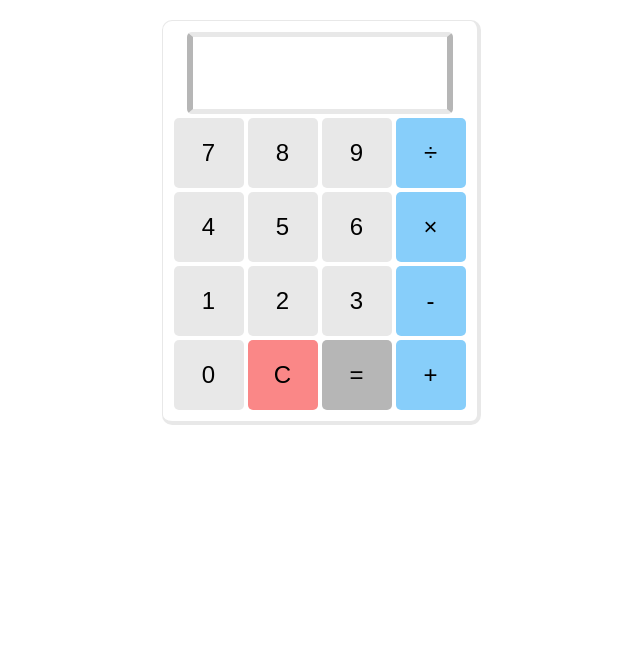
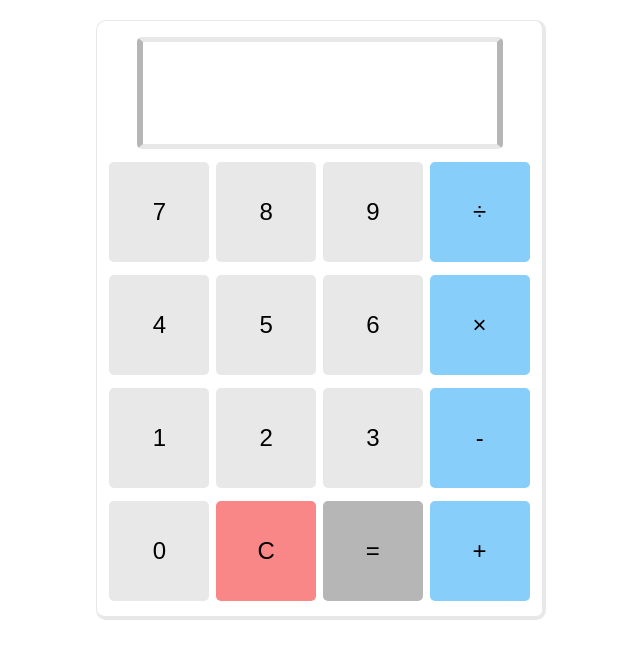
Before and after one commit to belph1024/calculator, a plain HTML site: page index.html in a window 1280 px wide. Shown: the whole page, without its empty margins (319-959 px from the left). Drawn offline with Linux system fonts and the light colour scheme.

Commit message:
fix size

```diff
--- a/style.css
+++ b/style.css
@@ -1,8 +1,8 @@
 /* テーブルの装飾 */
 table {
   /* 電卓のサイズ */
-  width: 300px;
-  height: 400px;
+  width: 450px;
+  height: 600px;
   /* 電卓が浮き出るように影を付ける */
   border: solid 1px #dcdcdca4;
   border-right: solid 4px #dcdcdca4;
@@ -17,8 +17,8 @@ table {
 
 input {
   /* ボタンのサイズ */
-  width: 70px;
-  height: 70px;
+  width: 100px;
+  height: 100px;
   /* ボタンの文字サイズ */
   font-size: x-large;
   /* 数字部分の背景色 */
@@ -34,7 +34,7 @@ input {
 
 /* ディスプレイの詳細設定 */
 .display {
-  width: 250px;
+  width: 350px;
   text-align: right; /* 文字を右詰めに */
   /* 見た目の詳細設定 */
   background: #ffffff;
```
